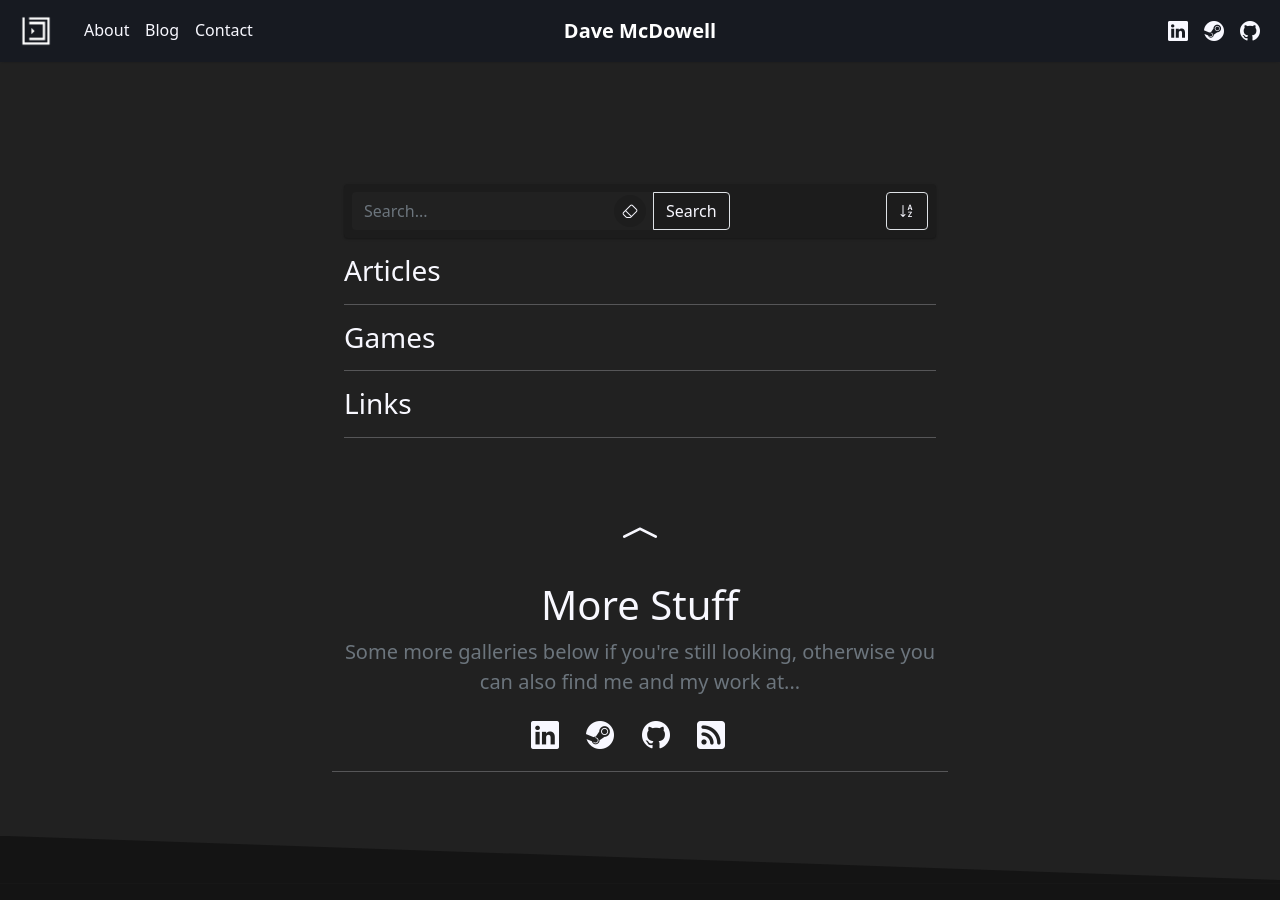
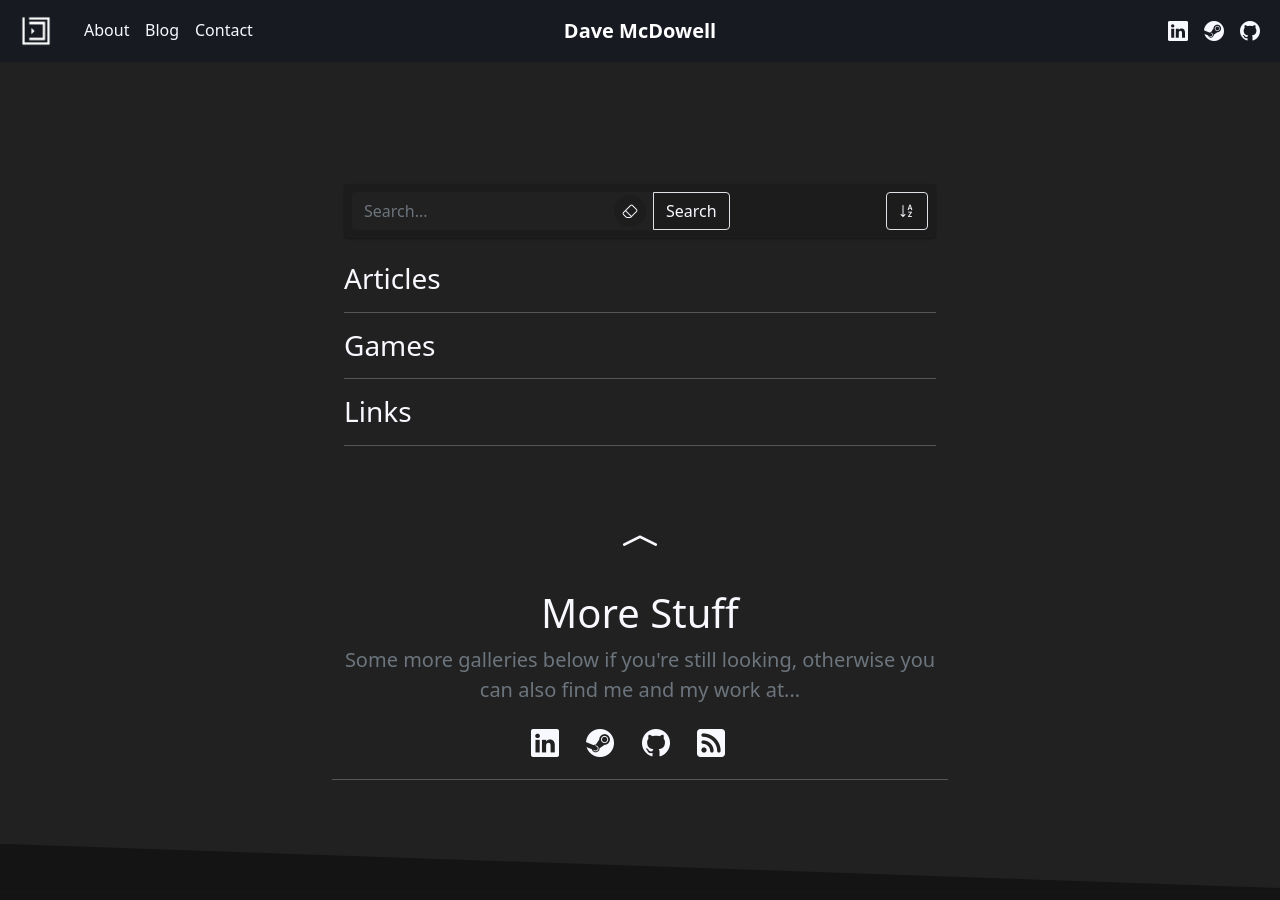
Before and after one commit to davemcdowell/portfolio, a Jekyll site: the page built from downloads.html, in a window 1280 px wide and 900 px high, scrolled down 797 px. Built offline with Jekyll 4.4.1, drawn with Linux system fonts in a browser that asks for light colours; nearby versions of some CDN libraries.

Commit message:
Update downloads.html

```diff
--- a/downloads.html
+++ b/downloads.html
@@ -13,7 +13,7 @@ css-files:
         <div class="col-lg-10 col-lg-offset-1">
           <section id="downloads-main" class="jumbotron py-0">
             <div class="container">
-              <nav class="position-sticky sticky-top-offset bs-sm-hover bg-offset rounded mb-3 p-2">
+              <nav class="position-sticky sticky-top-offset bs-sm-hover bg-offset rounded mb-4 p-2">
                   <form id="search-dl-form" class="d-flex flex-row justify-content-between align-items-center flex-nowrap">
                     <div class="input-group w-auto">
                       <input id="search-input" type="text" class="form-control" placeholder="Search..." aria-label="Search..." aria-describedby="search-btn" autocomplete="off">
```
